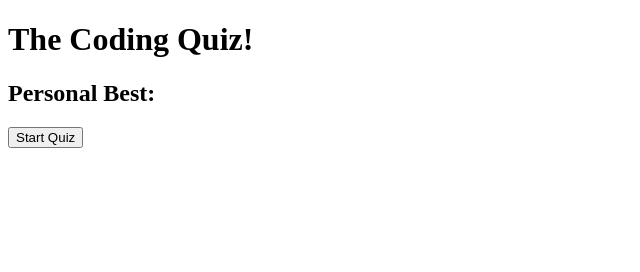
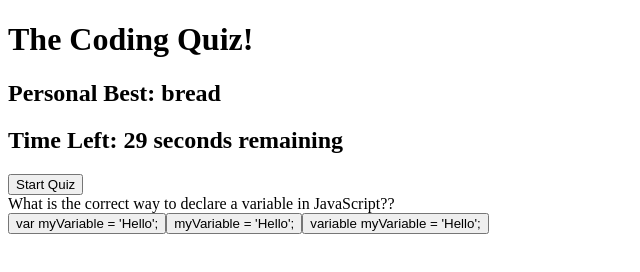
Before and after one commit to MarionMosley/Coding-Quiz-Challenge-04-, a plain HTML site: page index.html in a window 1280 px wide. Both pictures are taken after a click on the button "Start Quiz". Shown: the whole page, without its empty margins (0-640 px from the left). Drawn offline with Linux system fonts and the light colour scheme; files that its build step writes are made by us from their sources.

Commit message:
finished a rough but working quiz, and added a file that contains the pseudocode

```diff
--- a/assets/js/script.js
+++ b/assets/js/script.js
@@ -1,2 +1,149 @@
-// 30 second timer
-setInterval
+
+var timerEl = document.getElementById('timer');
+var start = document.getElementById('startButton');
+var personalbestDisplay = document.getElementById('highscore');
+
+
+// Questions and Answers Array
+var quizQuestions = [
+            {
+                question: "What is the correct way to declare a variable in JavaScript??",
+                answers: [
+                    { text: "var myVariable = 'Hello';", correct: true },
+                    { text: "myVariable = 'Hello';", correct: false },
+                    { text: "variable myVariable = 'Hello';", correct: false },
+                ]
+            },
+            {
+                question: "What is the difference between == and === in JavaScript?",
+                answers: [
+                    { text: "They are the same and can be used interchangeably.", correct: false },
+                    { text: "== compares values without considering data types, while === compares both values and data types.", correct: true },
+                    { text: "=== compares values without considering data types, while == compares both values and data types.", correct: false },
+                ]
+            },
+            {
+                question: "Which of the following is NOT a JavaScript data type?",
+                answers: [
+                    { text: "string", correct: false },
+                    { text: "boolean", correct: false },
+                    { text: "integer", correct: true },
+                ]
+            },
+            {
+                question: "Which keyword is used to define a function in JavaScript?",
+                answers: [
+                    { text: "func", correct: false },
+                    { text: "fefine", correct: false },
+                    { text: "function", correct: true },
+                ]
+            },
+            {
+                question: "What is the output of the following code snippet?\nvar myArray = [1, 2, 3, 4]; \nconsole.log(myArray.length);",
+                answers: [
+                    { text: "1", correct: false },
+                    { text: "2", correct: false },
+                    { text: "3", correct: false },
+                    { text: "4", correct: true },
+                ]
+            },
+        ];
+
+
+
+    function startQuiz() {
+        var quizContainer = document.getElementById('quizContainer');
+            quizContainer.innerHTML = "";
+
+        var questionContainer = document.createElement('div');
+            questionContainer.innerText = quizQuestions[0].question;
+            quizContainer.appendChild(questionContainer);
+
+        var answersContainer = document.createElement('div');
+            quizQuestions[0].answers.forEach(answer => {
+                var answerButton = document.createElement('button');
+                answerButton.innerText = answer.text;
+                answerButton.addEventListener('click', () => {
+                    if (answer.correct) {
+                        alert("Correct!");
+                    } else {
+                        alert("Wrong answer.");
+                    }
+                    // show the next quiz question
+                    showNextQuestion();
+                });
+                answersContainer.appendChild(answerButton);
+            });
+            quizContainer.appendChild(answersContainer);
+
+            // 30 second timer
+            function countdown() {
+                var timeLeft = 30;
+                timerEl.textContent = timeLeft + ' seconds remaining';
+
+                var timeInterval = setInterval(function () {
+
+                if (timeLeft > 1) {
+                    timerEl.textContent = timeLeft + ' seconds remaining';
+                    timeLeft--;
+                } else if (timeLeft === 1) {
+                    timerEl.textContent = timeLeft + ' second remaining';
+                    timeLeft--;
+                } else {
+                    timerEl.textContent = '';
+                    clearInterval(timeInterval);
+                    displayMessage();
+                }
+
+                },1000 );
+            }
+
+            countdown();
+        }
+
+    var currentQuestionIndex = 0;
+
+        function showNextQuestion() {
+            currentQuestionIndex++;
+
+            if (currentQuestionIndex < quizQuestions.length) {
+                var quizContainer = document.getElementById('quizContainer');
+                quizContainer.innerHTML = "";
+
+                var questionContainer = document.createElement('div');
+                questionContainer.innerText = quizQuestions[currentQuestionIndex].question;
+                quizContainer.appendChild(questionContainer);
+
+                var answersContainer = document.createElement('div');
+                quizQuestions[currentQuestionIndex].answers.forEach(answer => {
+                    var answerButton = document.createElement('button');
+                    answerButton.innerText = answer.text;
+                    answerButton.addEventListener('click', () => {
+                        if (answer.correct) {
+                            alert("Correct!");
+                        } else {
+                            alert("Wrong answer.");
+                        }
+                        // show the next quiz question
+                        showNextQuestion();
+                    });
+                    answersContainer.appendChild(answerButton);
+                });
+                quizContainer.appendChild(answersContainer);
+            } else {
+                alert("Quiz finished");
+            }
+        }
+
+
+// Highscore display
+personalbestDisplay.textContent = 'bread';
+
+    /*function personalbestUpdate () {
+        var personalBest = ;
+
+    }*/
+
+
+// Start button, needs to start time and game
+start.addEventListener('click', startQuiz);
--- a/index.html
+++ b/index.html
@@ -5,25 +5,25 @@
     <meta http-equiv="X-UA-Compatible" content="IE=edge">
     <meta name="viewport" content="width=device-width, initial-scale=1.0">
     <title>Coding Quiz</title>
-    <link rel="stylesheet" href="./css/style.css"/>
+    <link rel="stylesheet" href="./assets/css/style.css"/>
 </head>
 
 <body>
 
     <header>
         <h1>The Coding Quiz!</h1>
-        <h2>Personal Best: <span id="personalBest"></span></h2>
+        <h2>Personal Best: <span id="highscore"></span></h2>
+        <h2>Time Left:  <span id="timer"></span></h2>
     </header>
 
     <main>
         <section>
-          <div>
             <button id="startButton">Start Quiz</button>
-          </div>
+            <div id="quizContainer"></div>
         </section>
     </main>
 
-<script src="./js/script.js"></script>
+<script src="./assets/js/script.js"></script>
 </body>
 
 </html>
```
Also changed, not shown: 1 other file.
